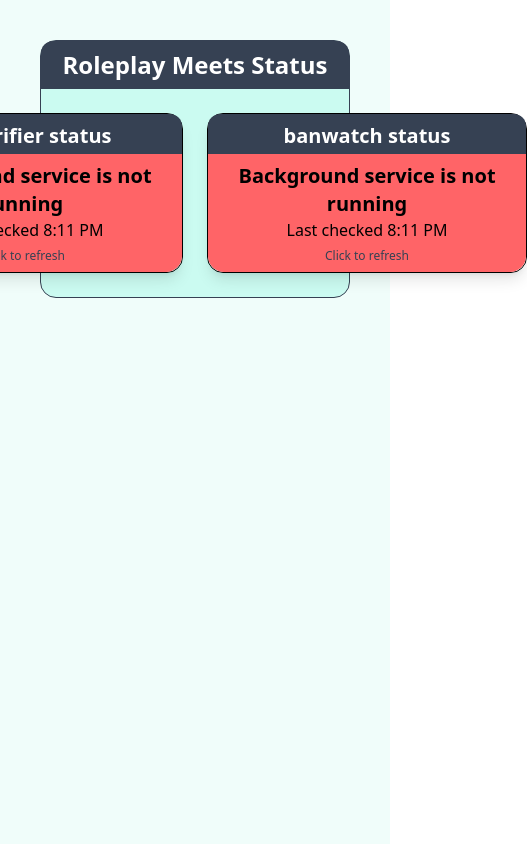
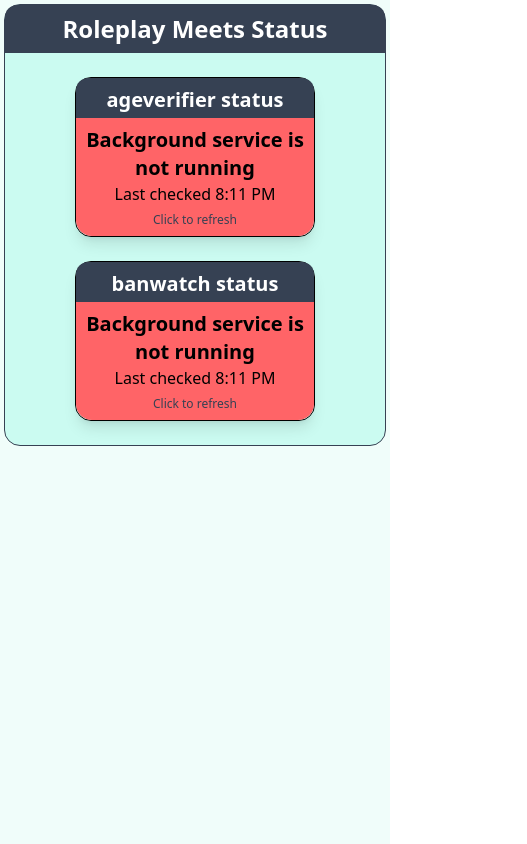
Before and after one commit to wolfricoz/status-dashboard-frontend, an Angular app: page / in a window 390 px wide. Shown: the whole page, 527 px wide, since content can reach past the window. Built offline with nearby package versions, Linux system fonts and the light colour scheme; no server answers.

Commit message:
css updated, now phone compatitable and bug fixed

```diff
--- a/src/app/app.component.html
+++ b/src/app/app.component.html
@@ -8,7 +8,7 @@
 <!-- * * * * * * * * * * * * * * * * * * * * * * * * * * * * * * * -->
 
 
-<main class="h-screen w-screen p-10 space-y-10 bg-teal-50">
+<main class="h-screen w-screen p-1 xl:p-10 space-y-10 bg-teal-50">
   <div class=" border border-gray-700 rounded-2xl bg-teal-100">
     <div class="w-full flex flex-col items-center justify-center bg-gray-700 rounded-t-xl p-2">
       <h1 class="text-2xl text-white font-bold">
@@ -16,7 +16,7 @@
 
       </h1>
     </div>
-    <div class=" flex flex-row justify-center items-center gap-6  p-6" >
+    <div class=" flex flex-col xl:flex-row justify-center items-center gap-6  p-6" >
       <div *ngFor="let service of services | keyvalue">
       <app-servicestatus [service]=service.value></app-servicestatus>
 
--- a/src/app/servicestatus/servicestatus.component.html
+++ b/src/app/servicestatus/servicestatus.component.html
@@ -1,11 +1,11 @@
-<div class="flex flex-col items-center justify-center border rounded-2xl shadow-lg h-40 w-80 duration-500"
-(mouseenter)="selected = true" (mouseleave)=" selected = false"
+<div class="flex flex-col items-center justify-center border rounded-2xl shadow-lg h-40 w-60 xl:w-80 duration-500"
+(mouseenter)="selected = true" (mouseleave)=" selected = false" (focus)="selected = true"
   [ngClass]="{
     'h-50': selected,
   }"
 
 >
-  <div class="cursor-pointer rounded-2xl  h-full" (click)="getstatus()"
+  <div class="cursor-pointer rounded-2xl  h-full w-full" (click)="getstatus()"
        [ngClass]="{
     'hover:bg-green-300 bg-green-400 border-green-500': status === 'OK',
     'hover:bg-red-300 bg-red-400 border-red-500': status !== 'OK'
@@ -14,7 +14,7 @@
 
     <div class="w-full rounded-t-xl bg-gray-700 text-white p-2 text-center duration-500 h-10 w-full overflow-hidden"
     [ngClass]="{
-      'h-20': selected,
+      'h-26 xl:h-20': selected,
     }">
 
       <h1 class="font-bold text-xl">
--- a/src/app/servicestatus/servicestatus.component.ts
+++ b/src/app/servicestatus/servicestatus.component.ts
@@ -29,7 +29,12 @@ export class ServicestatusComponent {
     // Make a GET request to the API endpoint
     console.log("Refreshing status for service: " + this.service.name)
     console.log(this.service.name)
-    this.http.post<any>(`api/status/${this.service.name}`, {}).subscribe(data => {
+    // this.http.post<any>(`api/status/${this.service.name}`, {}).subscribe(data => {
+    //   this.status = data.status;
+    //   this.setdate()
+    //
+    // })
+        this.http.post<any>(`https://status.roleplaymeets.com/api/status/${this.service.name}`, {}).subscribe(data => {
       this.status = data.status;
       this.setdate()
 
```
